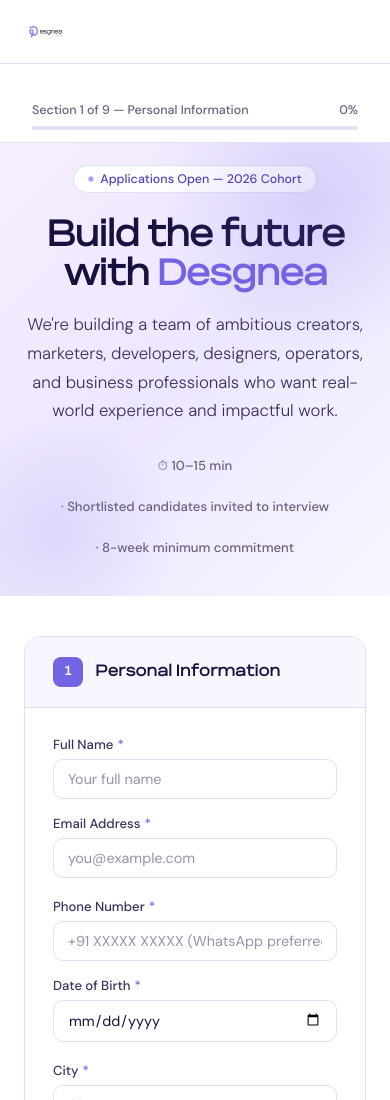
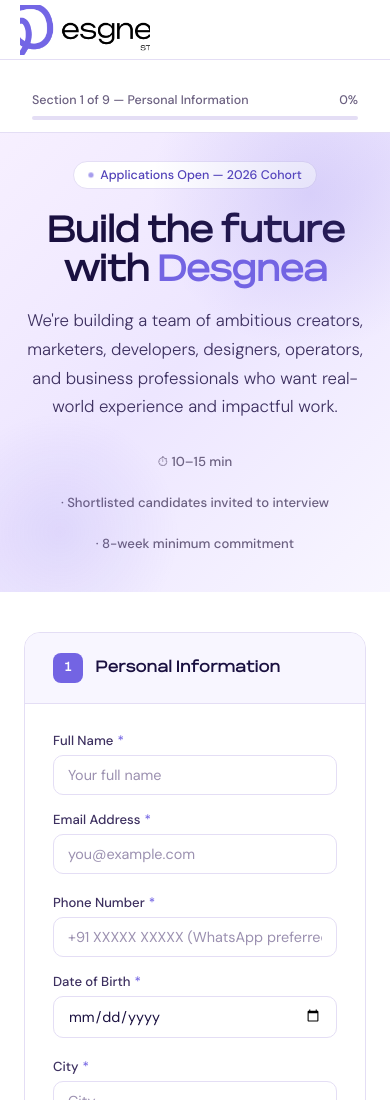
Before and after one commit to premsahni23/desgnea_form, a website: page public/index.html in a window 390 px wide. Shown: the top 1100 px of the page. Drawn offline with Linux system fonts and the light colour scheme.

Commit message:
Zoom logo by scaling image wider than container and clipping padding

```diff
--- a/public/index.html
+++ b/public/index.html
@@ -52,19 +52,25 @@
     display: flex;
     align-items: center;
     justify-content: space-between;
-    height: 90px;
+    height: 80px;
   }
 
   .nav-logo {
     display: flex;
     align-items: center;
+    width: 180px;
+    height: 70px;
+    overflow: hidden;
+    position: relative;
   }
 
   .nav-logo img {
-    height: 70px;
-    width: auto;
-    display: block;
-    object-fit: contain;
+    position: absolute;
+    width: 340px;
+    height: auto;
+    top: 50%;
+    left: 50%;
+    transform: translate(-50%, -50%);
   }
 
   .nav-logo span { color: var(--black); }
@@ -79,11 +85,15 @@
 
   @media (max-width: 768px) {
     nav {
-      height: 72px;
+      height: 68px;
       padding: 0 1.25rem;
     }
+    .nav-logo {
+      width: 150px;
+      height: 58px;
+    }
     .nav-logo img {
-      height: 54px;
+      width: 280px;
     }
     .nav-tag {
       font-size: 0.62rem;
@@ -94,8 +104,9 @@
   }
 
   @media (max-width: 400px) {
-    nav { height: 64px; }
-    .nav-logo img { height: 46px; }
+    nav { height: 60px; }
+    .nav-logo { width: 130px; height: 50px; }
+    .nav-logo img { width: 240px; }
     .nav-tag { display: none; }
   }
 
@@ -191,7 +202,7 @@
   /* PROGRESS BAR */
   .progress-container {
     position: sticky;
-    top: 90px;
+    top: 80px;
     z-index: 90;
     background: var(--white);
     border-bottom: 1px solid var(--gray-border);
@@ -237,7 +248,7 @@
   /* SIDEBAR */
   .sidebar {
     position: sticky;
-    top: 150px;
+    top: 140px;
   }
 
   .sidebar-section {
```
